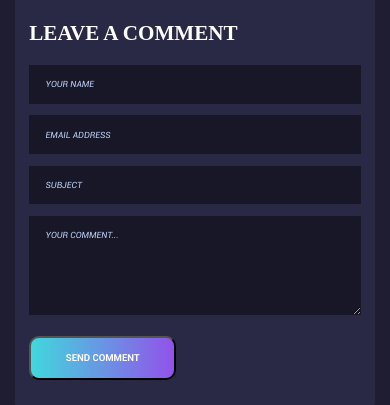
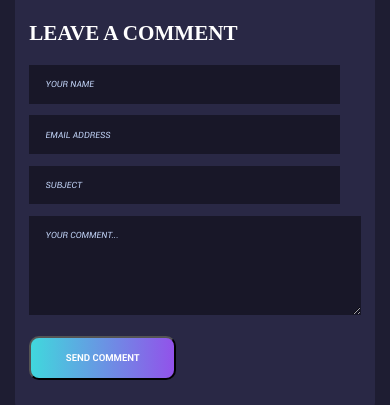
Before and after one commit to ashisingh21/test, a plain HTML site: page index.html in a window 390 px wide. Shown: the part 1430-1835 px from the top of the page. Drawn offline with Linux system fonts and the light colour scheme; a web font is replaced by a local one.

Commit message:
Update style.css

```diff
--- a/style.css
+++ b/style.css
@@ -259,6 +259,9 @@ button {
         margin-left: 5.9rem;
     }
 
+    .insert-comment div input {
+        width: 80%;
+    }
 }
 
 @media only screen and (min-width: 700px) and (max-width: 992px) {
```
